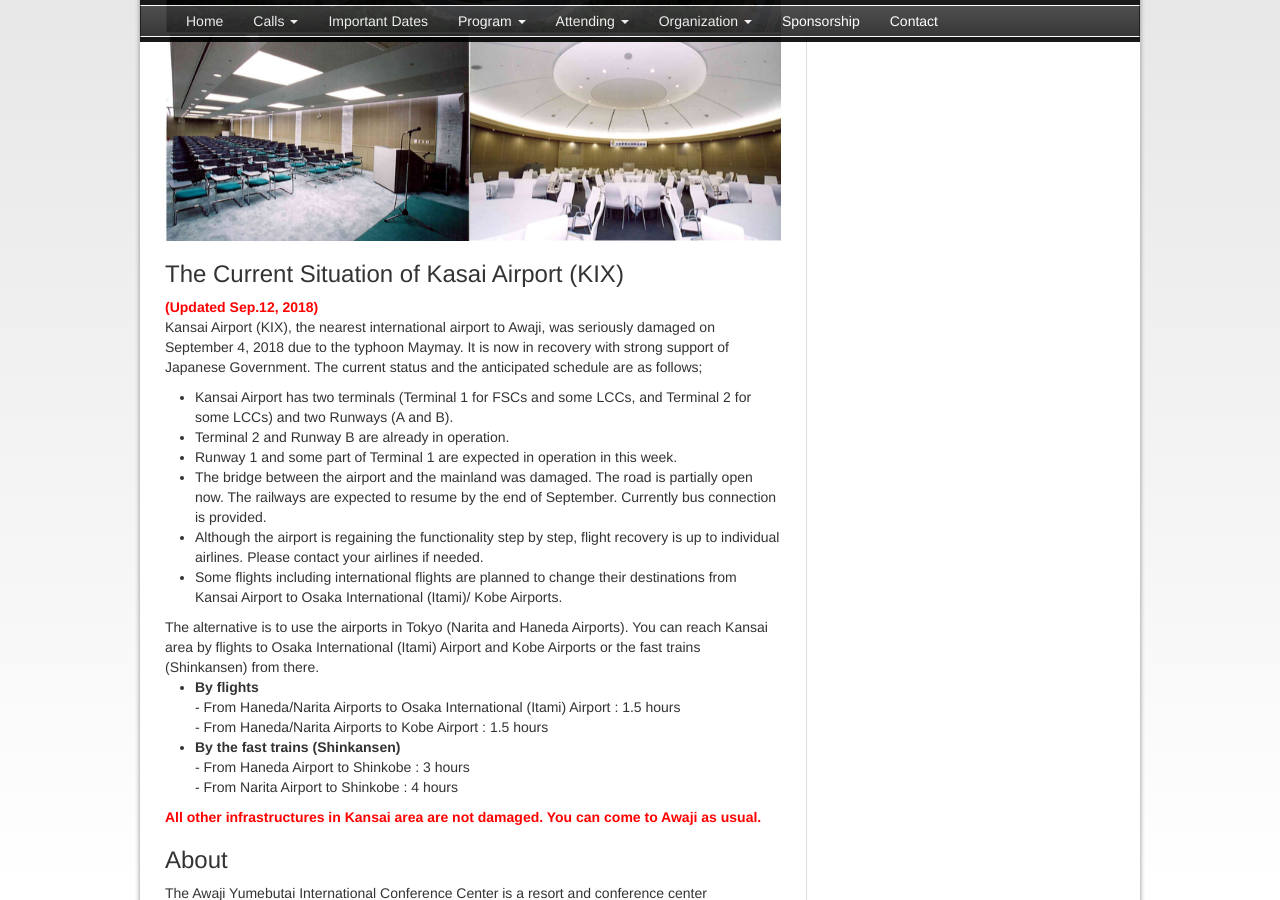
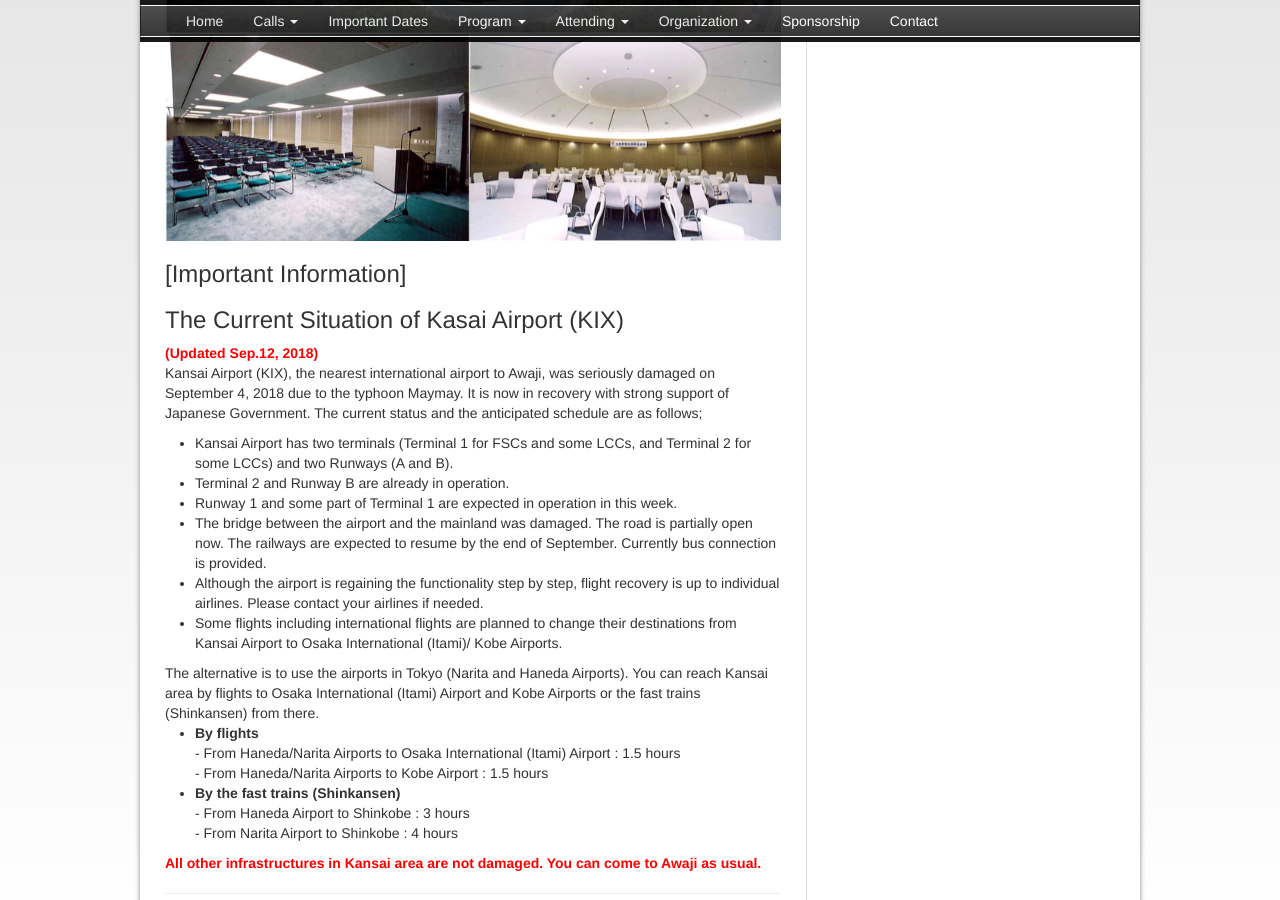
Before and after one commit to IJCKGconference/JIST2018, a Jekyll site: the page built from pages/attending/venue.html, in a window 1280 px wide and 900 px high, scrolled down 1004 px. Built offline with Jekyll 4.4.1, drawn with Linux system fonts in a browser that asks for light colours; comment, search, counter and statistics services are not loaded.

Commit message:
indexの調整

```diff
--- a/pages/attending/venue.html
+++ b/pages/attending/venue.html
@@ -22,7 +22,9 @@ JIST2018 will be held in Awaji Island. The main conference will be held at Awaji
 
 <img src="{{ site.baseurl }}/images/pages/conference_center.png" width="100%" alt="Awaji Yumebutai International Conference Center">
 
-<h3 id="aboutKIX">The Current Situation of Kasai Airport (KIX)</h3>
+<h3 id="aboutKIX">[Important Information]</h3>
+
+<h3>The Current Situation of Kasai Airport (KIX)</h3>
 <p><font color="red"><b>(Updated Sep.12, 2018)</b></font><br>
 Kansai Airport (KIX), the nearest international airport to Awaji, was seriously damaged on September 4, 2018 due to the typhoon Maymay.
 It is now in recovery with strong support of Japanese Government. The current status and the anticipated schedule are as follows;
@@ -49,7 +51,7 @@ The alternative is to use the airports in Tokyo (Narita and Haneda Airports). Yo
 </UL>
 <font color="red"><b>All other infrastructures in Kansai area are not damaged. You can come to Awaji as usual.</b></font>
 </p>
-
+<hr>
 
 
 <h3>About</h3>
```
